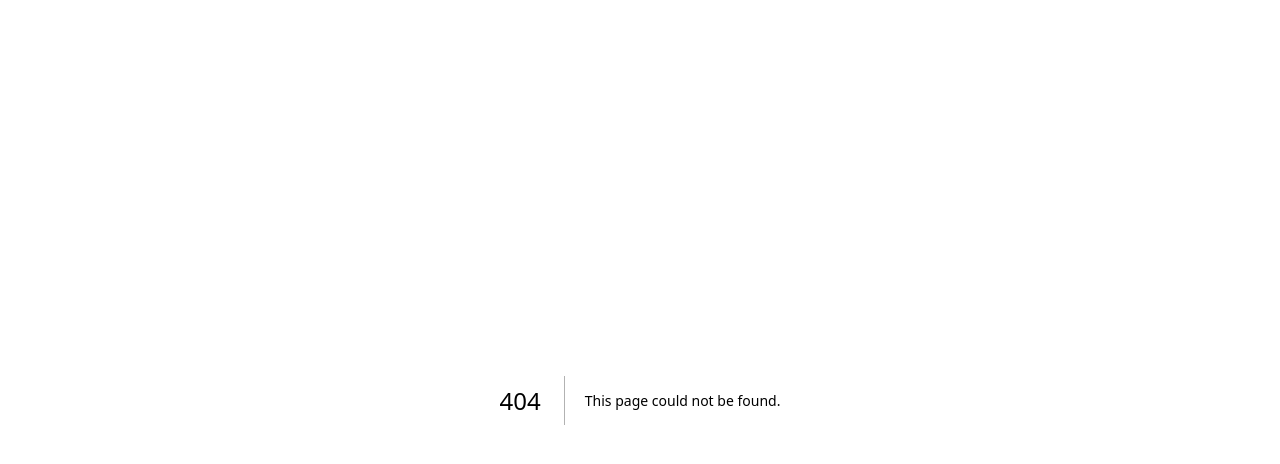
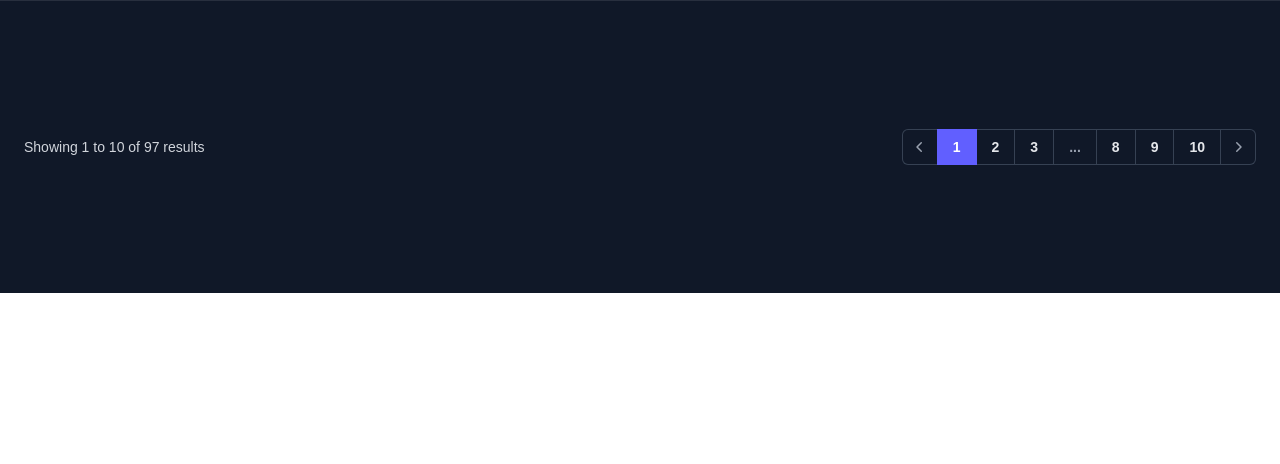
Before and after one commit to hossain24/next25dec, a Next.js app: page /pagination in a window 1280 px wide. Before the commit this address had no page. Shown: the top 464 px of the page. Built offline with nearby package versions, Linux system fonts and the light colour scheme.

Commit message:
selective books limit update

```diff
--- /dev/null
+++ b/src/app/pagination/page.tsx
@@ -0,0 +1,95 @@
+import { ChevronLeftIcon, ChevronRightIcon } from '@heroicons/react/20/solid'
+
+const items = [
+  { id: 1, title: 'Back End Developer', department: 'Engineering', type: 'Full-time', location: 'Remote' },
+  { id: 2, title: 'Front End Developer', department: 'Engineering', type: 'Full-time', location: 'Remote' },
+  { id: 3, title: 'User Interface Designer', department: 'Design', type: 'Full-time', location: 'Remote' },
+]
+
+export default function Pagination() {
+  return (
+    <div className="bg-gray-900 sm:py-32 flex items-center justify-between border-t border-white/10 px-4 py-3 sm:px-6">
+      <div className="flex flex-1 justify-between sm:hidden">
+        <a
+          href="#"
+          className="relative inline-flex items-center rounded-md border border-white/10 bg-white/5 px-4 py-2 text-sm font-medium text-gray-200 hover:bg-white/10"
+        >
+          Previous
+        </a>
+        <a
+          href="#"
+          className="relative ml-3 inline-flex items-center rounded-md border border-white/10 bg-white/5 px-4 py-2 text-sm font-medium text-gray-200 hover:bg-white/10"
+        >
+          Next
+        </a>
+      </div>
+      <div className="hidden sm:flex sm:flex-1 sm:items-center sm:justify-between">
+        <div>
+          <p className="text-sm text-gray-300">
+            Showing <span className="font-medium">1</span> to <span className="font-medium">10</span> of{' '}
+            <span className="font-medium">97</span> results
+          </p>
+        </div>
+        <div>
+          <nav aria-label="Pagination" className="isolate inline-flex -space-x-px rounded-md">
+            <a
+              href="#"
+              className="relative inline-flex items-center rounded-l-md px-2 py-2 text-gray-400 inset-ring inset-ring-gray-700 hover:bg-white/5 focus:z-20 focus:outline-offset-0"
+            >
+              <span className="sr-only">Previous</span>
+              <ChevronLeftIcon aria-hidden="true" className="size-5" />
+            </a>
+            {/* Current: "z-10 text-white focus-visible:outline-2 focus-visible:outline-offset-2 bg-indigo-500 focus-visible:outline-indigo-500", Default: "inset-ring focus:outline-offset-0 text-gray-200 inset-ring-gray-700 hover:bg-white/5" */}
+            <a
+              href="#"
+              aria-current="page"
+              className="relative z-10 inline-flex items-center bg-indigo-500 px-4 py-2 text-sm font-semibold text-white focus:z-20 focus-visible:outline-2 focus-visible:outline-offset-2 focus-visible:outline-indigo-500"
+            >
+              1
+            </a>
+            <a
+              href="#"
+              className="relative inline-flex items-center px-4 py-2 text-sm font-semibold text-gray-200 inset-ring inset-ring-gray-700 hover:bg-white/5 focus:z-20 focus:outline-offset-0"
+            >
+              2
+            </a>
+            <a
+              href="#"
+              className="relative hidden items-center px-4 py-2 text-sm font-semibold text-gray-200 inset-ring inset-ring-gray-700 hover:bg-white/5 focus:z-20 focus:outline-offset-0 md:inline-flex"
+            >
+              3
+            </a>
+            <span className="relative inline-flex items-center px-4 py-2 text-sm font-semibold text-gray-400 inset-ring inset-ring-gray-700 focus:outline-offset-0">
+              ...
+            </span>
+            <a
+              href="#"
+              className="relative hidden items-center px-4 py-2 text-sm font-semibold text-gray-200 inset-ring inset-ring-gray-700 hover:bg-white/5 focus:z-20 focus:outline-offset-0 md:inline-flex"
+            >
+              8
+            </a>
+            <a
+              href="#"
+              className="relative inline-flex items-center px-4 py-2 text-sm font-semibold text-gray-200 inset-ring inset-ring-gray-700 hover:bg-white/5 focus:z-20 focus:outline-offset-0"
+            >
+              9
+            </a>
+            <a
+              href="#"
+              className="relative inline-flex items-center px-4 py-2 text-sm font-semibold text-gray-200 inset-ring inset-ring-gray-700 hover:bg-white/5 focus:z-20 focus:outline-offset-0"
+            >
+              10
+            </a>
+            <a
+              href="#"
+              className="relative inline-flex items-center rounded-r-md px-2 py-2 text-gray-400 inset-ring inset-ring-gray-700 hover:bg-white/5 focus:z-20 focus:outline-offset-0"
+            >
+              <span className="sr-only">Next</span>
+              <ChevronRightIcon aria-hidden="true" className="size-5" />
+            </a>
+          </nav>
+        </div>
+      </div>
+    </div>
+  )
+}
--- a/src/app/selective/page.tsx
+++ b/src/app/selective/page.tsx
@@ -16,7 +16,7 @@
 const [books, setBooks] = useState<BookType[]>([]);
 
     const fetchData = async () => {
-        const response = await axios.get('https://node25mar.onrender.com/books')
+        const response = await axios.get('https://node25mar.onrender.com/books?limit=6')
         setBooks(response.data);
     }
     console.log(books)
```
